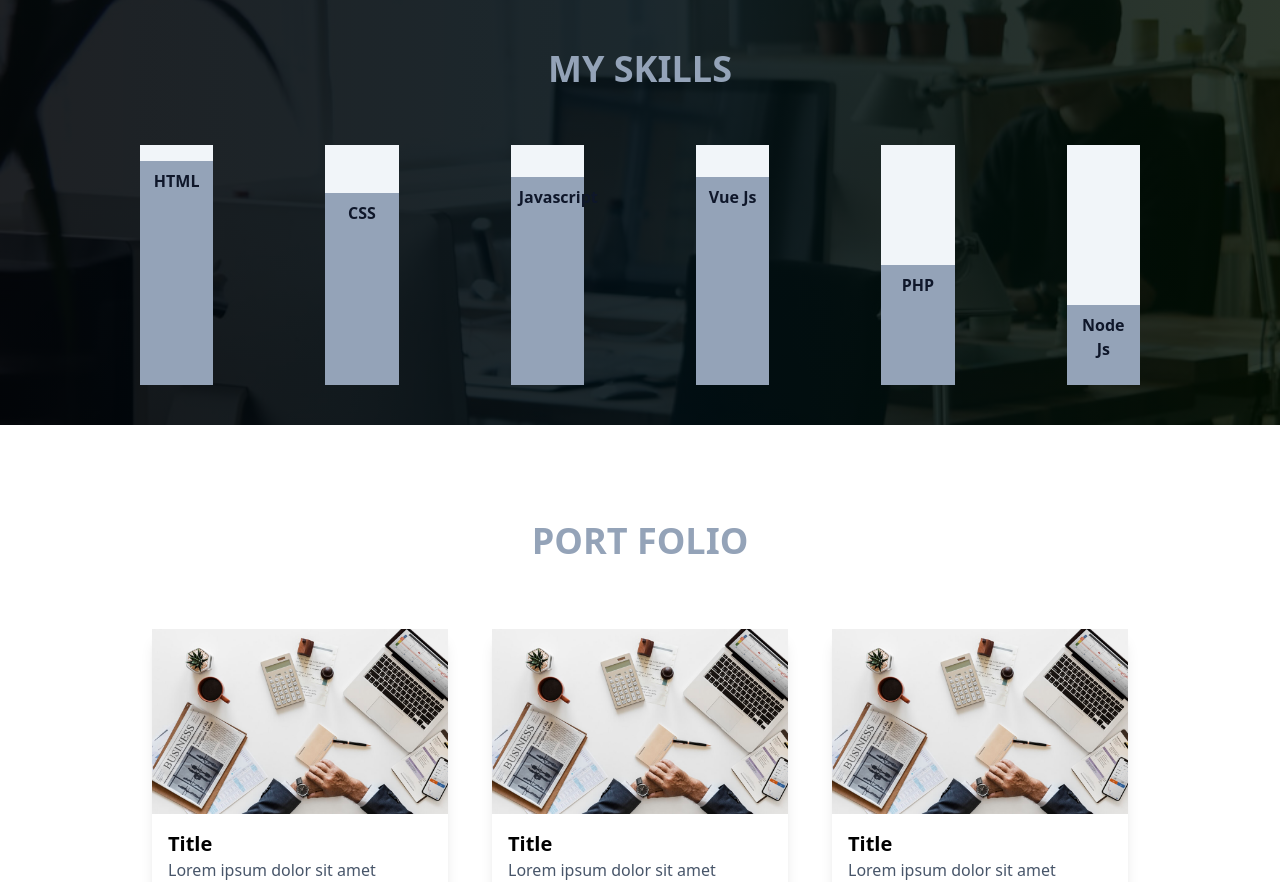
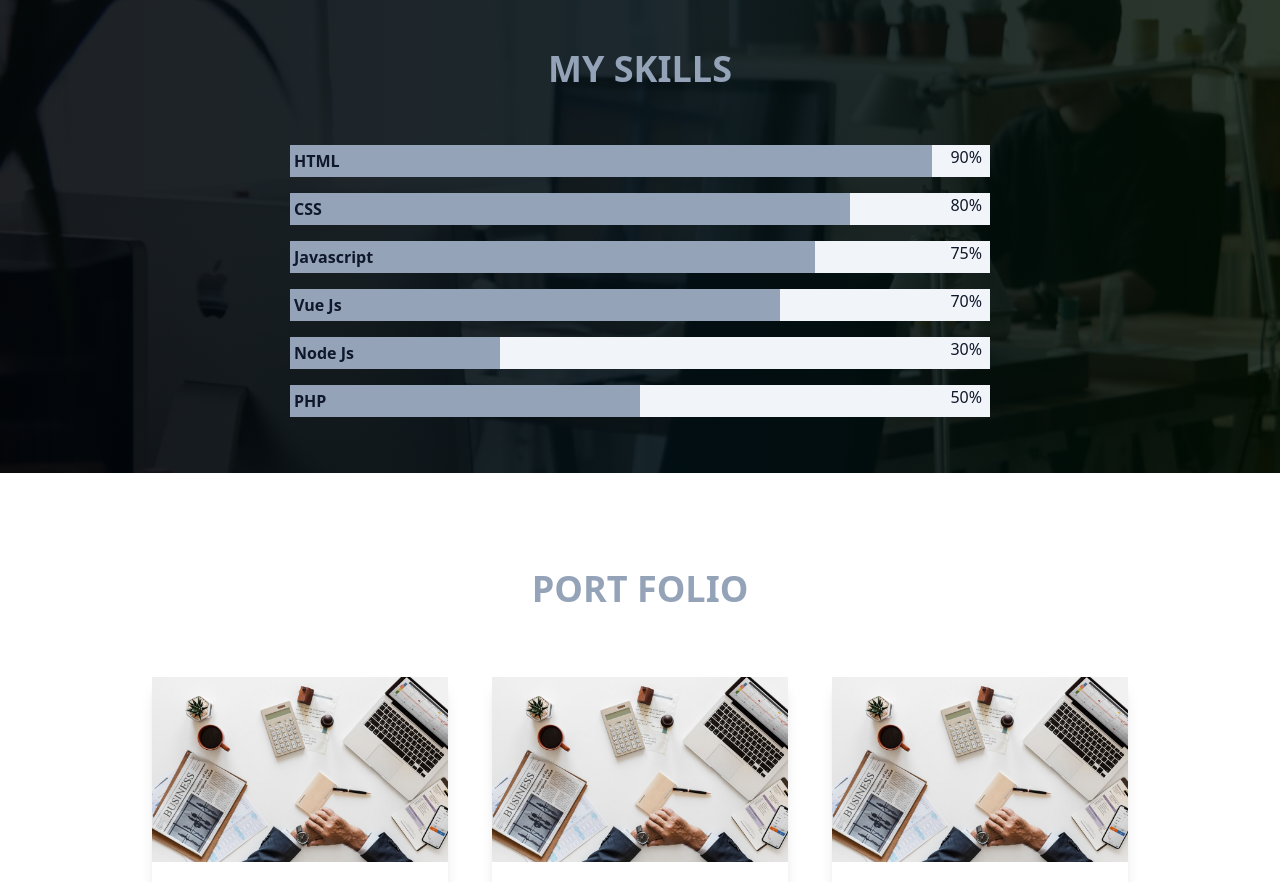
Before and after one commit to Goodlucketi/Portfolio, a Vue app: page / in a window 1280 px wide. Shown: the part 1317-2199 px from the top of the page. Built offline with nearby package versions, Linux system fonts and the light colour scheme.

Commit message:
skills rating

```diff
--- a/src/components/home/FooterComponent.vue
+++ b/src/components/home/FooterComponent.vue
@@ -7,15 +7,18 @@
     import { faInstagram } from '@fortawesome/free-brands-svg-icons'
     import { faEnvelope } from '@fortawesome/free-solid-svg-icons'
     import { faLocationDot } from '@fortawesome/free-solid-svg-icons'
+    import { faPhone } from '@fortawesome/free-solid-svg-icons'
 </script>
 
 <template>
     <main class="footer my-30 p-5">
         <div class="footer text-slate-100 flex gap-10 justify-center items-center w-10/12 mx-auto bg-slate-900/50 rounded-lg p-5">
             <div class="footer-info py-3 my-5 w-4/12">
-                <p class="py-2">Address: <br> <span><address class="p-0 m-0">Ikot Obio Nkan Road, Obot Idim, Ibesikpo Asutan Akwa Ibom State, Nigeria</address></span></p>
-                <p class="py-2 my-2"><span>Email: </span><br>goodlucketim94@gmail.com</p>
-                <p class="py-2 my-2"><span>Phone: </span><br>+234-9066600060</p>
+                <div class="contact-info py-3 my-5">
+                    <p class="py-2 italic text-lg"><FontAwesomeIcon :icon="faLocationDot" size="lg"/> <span>Ikot Obio Nkan Road, Obot Idim, Ibesikpo Asutan Akwa Ibom State, Nigeria</span></p>
+                    <p class="py-2 my-2 text-lg"><span><FontAwesomeIcon :icon="faEnvelope" size="lg"/> </span> goodlucketim94@gmail.com</p>
+                    <p class="py-2 my-2 text-lg"><span><FontAwesomeIcon :icon="faPhone" size="lg"/> </span> +234-9066600060</p>
+                </div>
             </div>
             <div class="socials flex gap-5 py w-4/12">
                 <p><a href="https://www.facebook.com/goodlucketi"><FontAwesomeIcon :icon="faFacebook" size="lg"/></a></p>
--- a/src/components/home/SkillsComponent.vue
+++ b/src/components/home/SkillsComponent.vue
@@ -5,42 +5,49 @@
 <template>
     <main class="skillss my-30 p-10">
         <h2 class="text-slate-400 p-4 font-bold text-center text-4xl my-10">MY SKILLS</h2>
-        <div class="skills text-slate-200 flex gap-28 justify-center items-center w-10/12 mx-auto">
-            <div class="HTML w-1/12 bg-slate-100 h-60 relative">
-              <div class="skill-rate bg-slate-400 h-56 absolute w-full bottom-0 p-2">
-                <p class="text-slate-900 text-center font-bold">HTML</p>
+        <div class="skills text-white w-7/12 mx-auto">
+            <div class="w-full bg-slate-100 relative mb-4">
+              <div class="skill-rate bg-slate-400 w-11/12 bottom-0">
+                <p class="text-slate-900 p-1 font-bold">HTML</p>
+                <span class="absolute top-0 right-2 text-slate-900">90%</span>
               </div>
             </div>
 
-            <div class="HTML w-1/12 bg-slate-100 h-60 relative">
-              <div class="skill-rate bg-slate-400 h-48 absolute w-full bottom-0 p-2">
-                <p class="text-slate-900 text-center font-bold">CSS</p>
+            <div class="w-full bg-slate-100 relative mb-4">
+              <div class="skill-rate bg-slate-400 w-[80%] bottom-0">
+                <p class="text-slate-900 p-1 font-bold">CSS</p>
+                <span class="absolute top-0 right-2 text-slate-900">80%</span>
               </div>
             </div>
 
-            <div class="HTML w-1/12 bg-slate-100 h-60 relative">
-              <div class="skill-rate bg-slate-400 h-52 absolute w-full bottom-0 p-2">
-                <p class="text-slate-900 text-center font-bold">Javascript</p>
+            <div class="w-full bg-slate-100 relative mb-4">
+              <div class="skill-rate bg-slate-400 w-[75%] bottom-0">
+                <p class="text-slate-900 p-1 font-bold">Javascript</p>
+                <span class="absolute top-0 right-2 text-slate-900">75%</span>
               </div>
             </div>
 
-            <div class="HTML w-1/12 bg-slate-100 h-60 relative">
-              <div class="skill-rate bg-slate-400 h-52 absolute w-full bottom-0 p-2">
-                <p class="text-slate-900 text-center font-bold">Vue Js</p>
+            <div class="w-full bg-slate-100 relative mb-4">
+              <div class="skill-rate bg-slate-400 w-[70%] bottom-0">
+                <p class="text-slate-900 p-1 font-bold">Vue Js</p>
+                <span class="absolute top-0 right-2 text-slate-900">70%</span>
               </div>
             </div>
 
-            <div class="HTML w-1/12 bg-slate-100 h-60 relative">
-              <div class="skill-rate bg-slate-400 h-3/6 absolute w-full bottom-0 p-2">
-                <p class="text-slate-900 text-center font-bold">PHP</p>
+            <div class="w-full bg-slate-100 relative mb-4">
+              <div class="skill-rate bg-slate-400 w-[30%] bottom-0">
+                <p class="text-slate-900 p-1 font-bold">Node Js</p>
+                <span class="absolute top-0 right-2 text-slate-900">30%</span>
               </div>
             </div>
 
-            <div class="HTML w-1/12 bg-slate-100 h-60 relative">
-              <div class="skill-rate bg-slate-400 h-2/6 absolute w-full bottom-0 p-2">
-                <p class="text-slate-900 text-center font-bold">Node Js</p>
+            <div class="w-full bg-slate-100 relative mb-4">
+              <div class="skill-rate bg-slate-400 w-6/12 bottom-0">
+                <p class="text-slate-900 p-1 font-bold">PHP</p>
+                <span class="absolute top-0 right-2 text-slate-900">50%</span>
               </div>
             </div>
+
 
         </div>
     </main>
```
